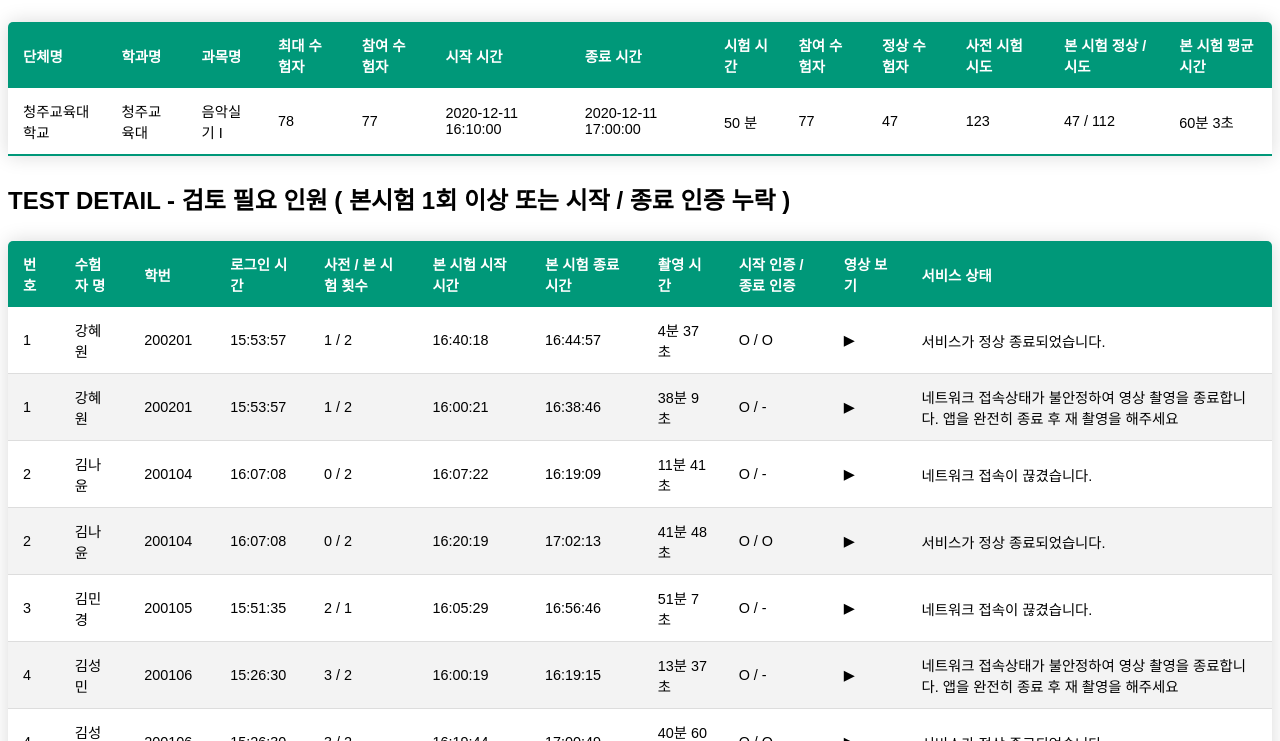
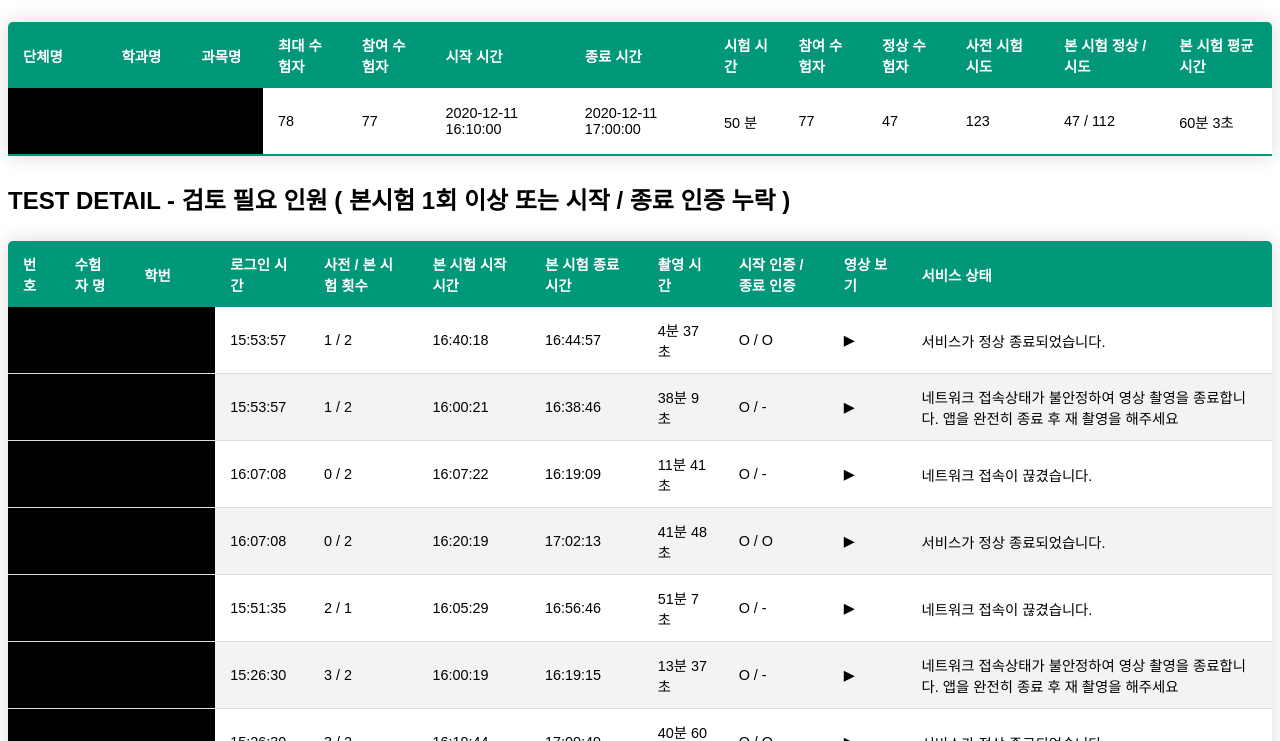
Before and after one commit to jjinri/jjweb, a plain HTML site: page index.html in a window 1280 px wide. Shown: the part 59-800 px from the top of the page. Drawn offline with Linux system fonts and the light colour scheme.

Commit message:
important text backgroud black masking

```diff
--- a/style.css
+++ b/style.css
@@ -44,6 +44,18 @@ h2 {
   border-bottom: 2px solid #009879;
 }
 
+.content-table tbody td:nth-of-type(1) {
+  background-color: black;
+}
+
+.content-table tbody td:nth-of-type(2) {
+  background-color: black;
+}
+
+.content-table tbody td:nth-of-type(3) {
+  background-color: black;
+}
+
 .content-table tbody tr.active-row {
   font-weight: bold;
   color: #009879;
```
